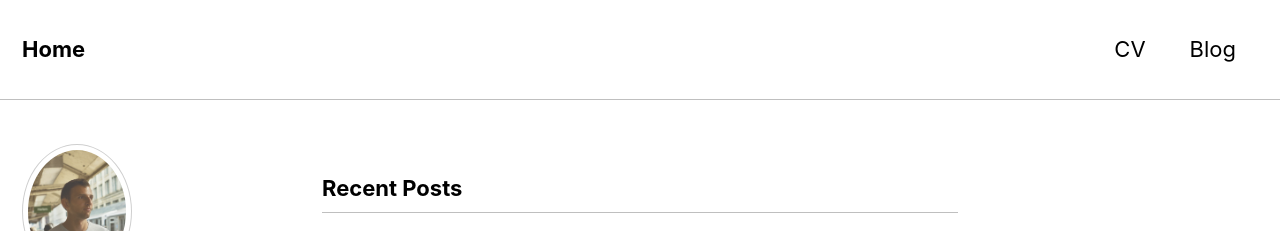
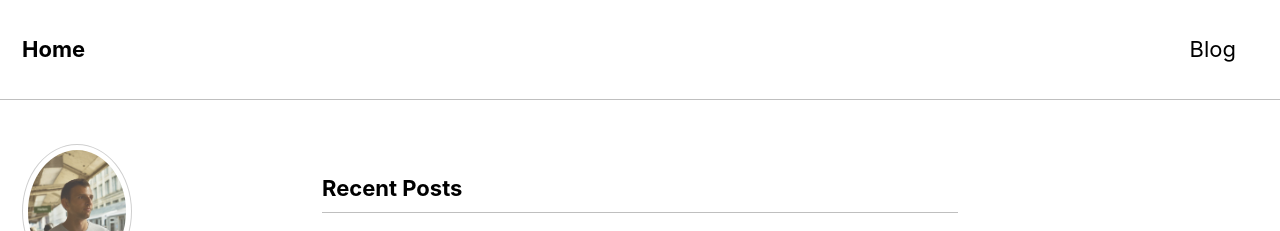
Before and after one commit to bkramesh64/jgesche.github.io, a Jekyll site: the page built from index.html, in a window 1280 px wide and 900 px high. Shown: the top 231 px of the window. Built offline with Jekyll 4.4.1, drawn with Linux system fonts in a browser that asks for light colours; nearby versions of some CDN libraries; the list of posts is cut into pages by our own code.

```diff
--- a/_data/navigation.yml
+++ b/_data/navigation.yml
@@ -1,6 +1,4 @@
 # main links
 main:
-   - title: "CV"
-     url: https://jgesche.github.io/CV/
    - title: "Blog"
      url: https://jgesche.github.io/Blog/
```
